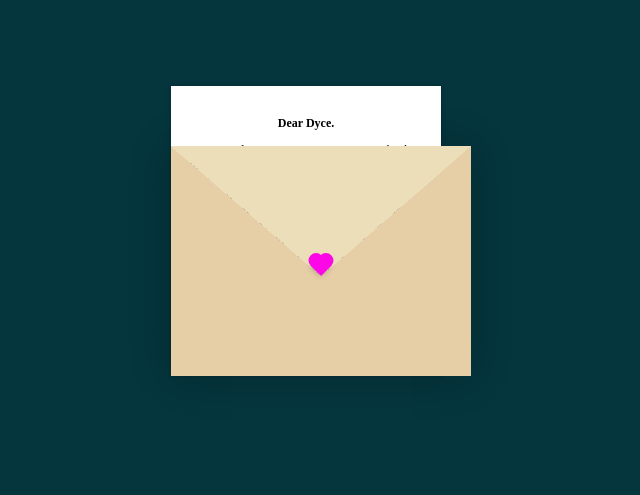
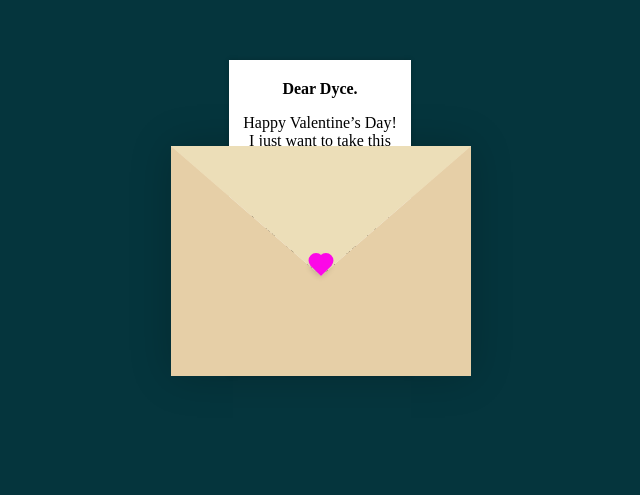
Before and after one commit to hugh-vergara/letter, a plain HTML site: page index.html in a window 1280 px wide. Shown: the part 139-634 px from the top of the page, without its empty margins (319-959 px from the left). Drawn offline with Linux system fonts and the light colour scheme.

Commit message:
Update  letter style.css

```diff
--- a/style.css
+++ b/style.css
@@ -55,21 +55,24 @@ body{
 }
 .envelope > .letter {
   position: absolute;
-  right: 10%;
+  right: 20%;
   bottom: 0;
-  width: 80%; /* Increase width */
-  height: 100%; /* Increase height */
+  width: 54%; /* Keep width the same */
+  height: 120%; /* Increase height to make it longer */
   background: var(--primary);
   text-align: center;
   transition: all 1s ease-in-out;
   box-shadow: 0 0 5px var(--shadow-color);
-  padding: 30px 15px; /* Add more padding */
+  padding: 20px 10px;
   overflow: auto; /* Allow scrolling if needed */
 }
 
-.envelope > .letter > .text {
-  font-size: 12px; /* Adjust text size for readability */
+.flap > .envelope > .letter {
+  bottom: 140px; /* Adjust to match new height */
+  transform: scale(1.5);
+  transition-delay: 1s;
 }
+
 .heart {
   position: absolute;
   top: 50%;
```
